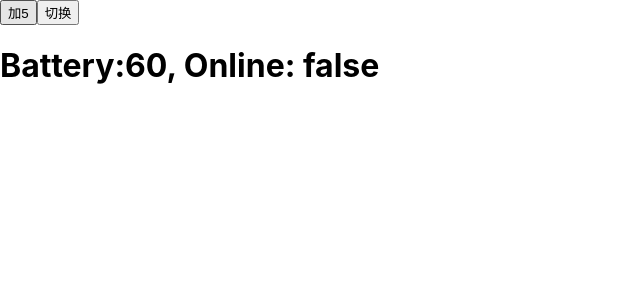
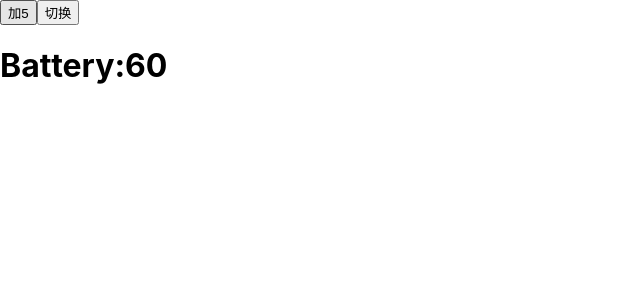
Before and after one commit to AlwaysWannaFly01/ReactProjects, a React app in the folder train-ticket/: page / in a window 1280 px wide. Shown: the top 300 px of the page, without its empty margins (0-640 px from the left). Built offline with nearby package versions, Linux system fonts and the light colour scheme.

Commit message:
静态属性ContextType访问跨层级组件的数据

```diff
--- a/train-ticket/src/App.jsx
+++ b/train-ticket/src/App.jsx
@@ -5,21 +5,12 @@
 const OnlineContext = createContext();
 
 class Leaf extends Component {
+    static contextType = BatteryContext;
+
     render() {
+        const battery = this.context;
         return (
-            <BatteryContext.Consumer>
-                {/*Consumer里面必须声明一个函数`*/}
-                {
-                    battery => (
-                        <OnlineContext.Consumer>
-                            {
-                                /*布尔值这里可能会显示不出来,需要转成字符串*/
-                                online => <h1>Battery:{battery}, Online: {String(online)}</h1>
-                            }
-                        </OnlineContext.Consumer>
-                    )
-                }
-            </BatteryContext.Consumer>
+            <h1>Battery:{battery}</h1>
         )
     }
 }
```
